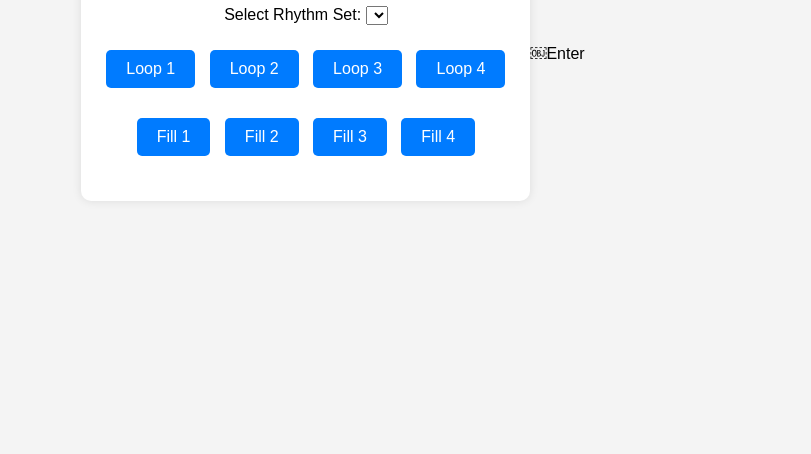
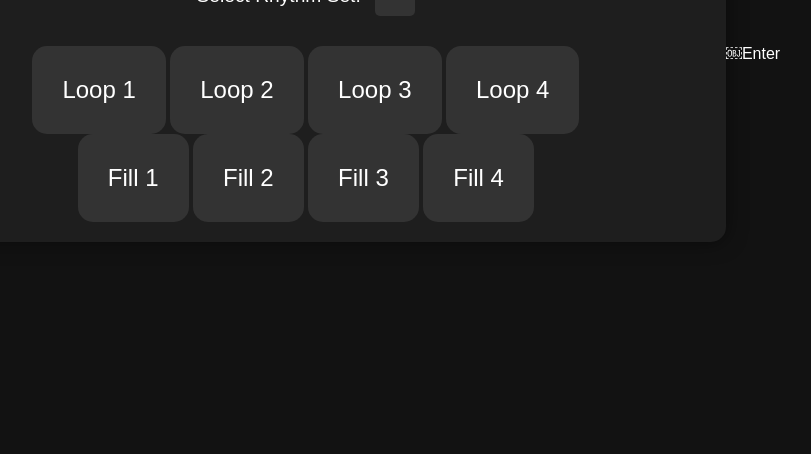
Before and after one commit to Ultrasimplemusic/RHYTHMt, a plain HTML site: page index.html in a window 1280 px wide. Shown: the part 346-800 px from the top of the page, without its empty margins (307-1118 px from the left). Drawn offline with Linux system fonts and the light colour scheme.

Commit message:
Update style.css

```diff
--- a/style.css
+++ b/style.css
@@ -1,6 +1,8 @@
+/* General Styles */
 body {
-  font-family: Arial, sans-serif;
-  background-color: #f4f4f4;
+  font-family: 'Arial', sans-serif;
+  background-color: #121212; /* Dark background */
+  color: #ffffff; /* White text */
   display: flex;
   justify-content: center;
   align-items: center;
@@ -10,31 +12,75 @@ body {
 
 .container {
   text-align: center;
-  background-color: #fff;
+  background-color: #1e1e1e; /* Dark container background */
   padding: 20px;
-  border-radius: 10px;
-  box-shadow: 0 0 10px rgba(0, 0, 0, 0.1);
+  border-radius: 15px;
+  box-shadow: 0 0 20px rgba(0, 0, 0, 0.5);
+  max-width: 800px;
+  width: 100%;
+}
+
+h1 {
+  font-size: 2.5rem;
+  margin-bottom: 20px;
+  color: #00ff00; /* Green accent */
 }
 
 .settings {
-  margin-bottom: 20px;
+  margin-bottom: 30px;
 }
 
-.loop-buttons, .fill-buttons {
-  margin-bottom: 20px;
+label {
+  font-size: 1.2rem;
+  margin-right: 10px;
+}
+
+select {
+  padding: 10px;
+  font-size: 1rem;
+  border-radius: 5px;
+  border: none;
+  background-color: #333;
+  color: #fff;
+}
+
+/* Button Styles */
+.button-container {
+  display: grid;
+  grid-template-columns: repeat(2, 1fr);
+  gap: 20px;
+  margin-bottom: 30px;
 }
 
 button {
-  padding: 10px 20px;
-  margin: 5px;
-  font-size: 16px;
+  padding: 30px;
+  font-size: 1.5rem;
   cursor: pointer;
   border: none;
-  border-radius: 5px;
-  background-color: #007bff;
-  color: white;
+  border-radius: 15px;
+  background-color: #333;
+  color: #fff;
+  transition: background-color 0.3s ease;
 }
 
 button:hover {
-  background-color: #0056b3;
-}￼Enter
+  background-color: #444;
+}
+
+/* Selected Button Animation */
+button.selected {
+  animation: blink 1s infinite;
+}
+
+@keyframes blink {
+  0% { background-color: #333; }
+  50% { background-color: #00ff00; }
+  100% { background-color: #333; }
+}
+
+/* Footer */
+footer {
+  margin-top: 20px;
+  font-size: 0.9rem;
+  color: #888;
+}
```
